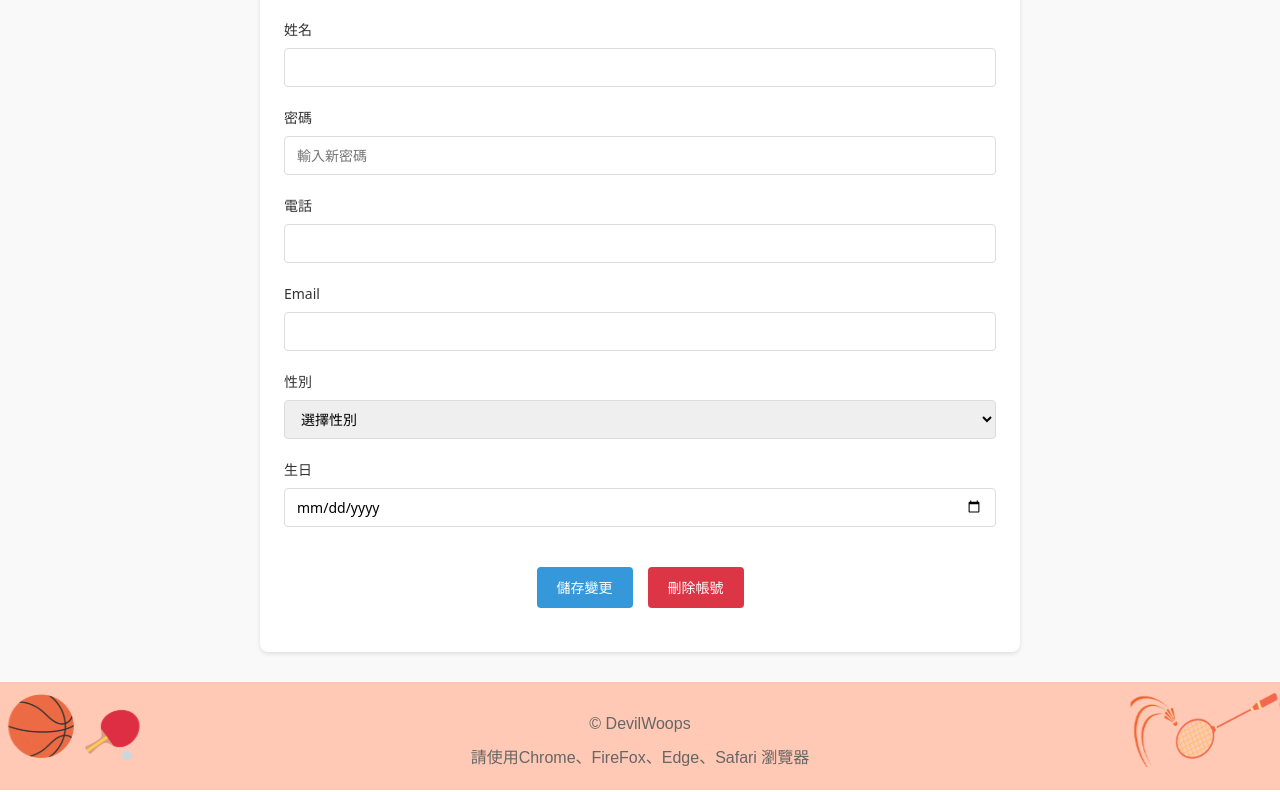
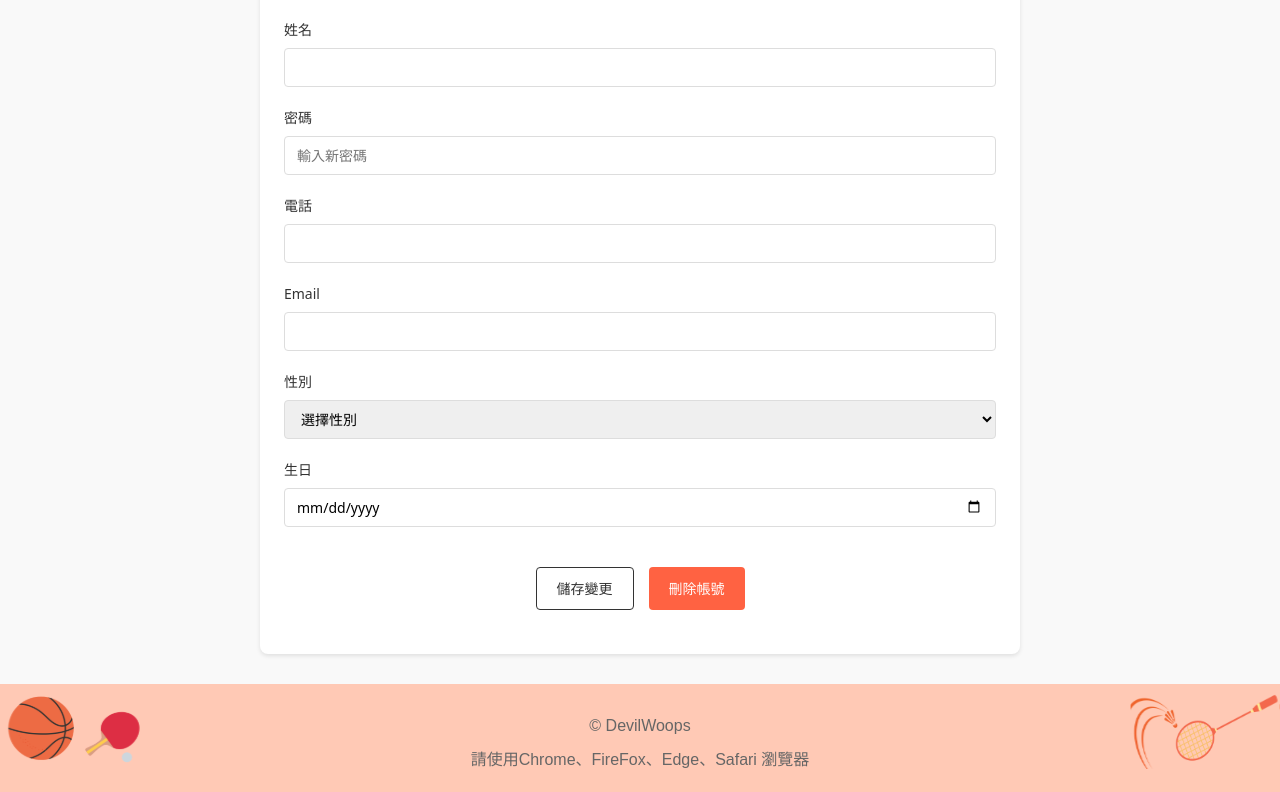
Before and after one commit to D1204480/sport_reservation_frontend, a Vue app in the folder sport_frontend/: page /userInfo in a window 1280 px wide. Shown: the part 399-1191 px from the top of the page. Built offline with nearby package versions, Linux system fonts and the light colour scheme.

Commit message:
Update UserInfoView.vue

```diff
--- a/sport_frontend/src/views/UserInfoView.vue
+++ b/sport_frontend/src/views/UserInfoView.vue
@@ -324,21 +324,22 @@ label {
 }
 
 .button.primary {
-  background-color: #3498db;
-  color: white;
+  background-color: white;
+  border: 1px solid #333;
+  color: #333;
 }
 
 .button.primary:hover {
-  background-color: #357abd;
+  background-color: #f5f5f5;
 }
 
 .button.danger {
-  background-color: #dc3545;
+  background-color: #FF6242;
   color: white;
 }
 
 .button.danger:hover {
-  background-color: #c82333;
+  background-color: #ff4f2b;
 }
 
 @media (max-width: 600px) {
```
